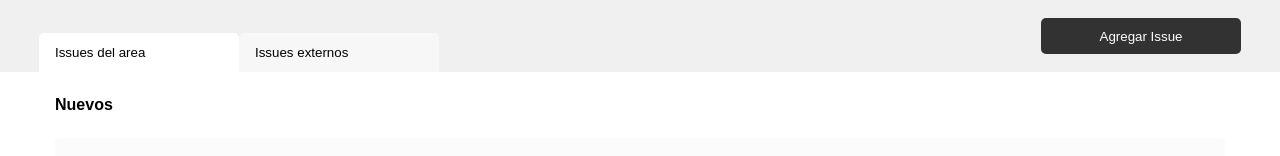
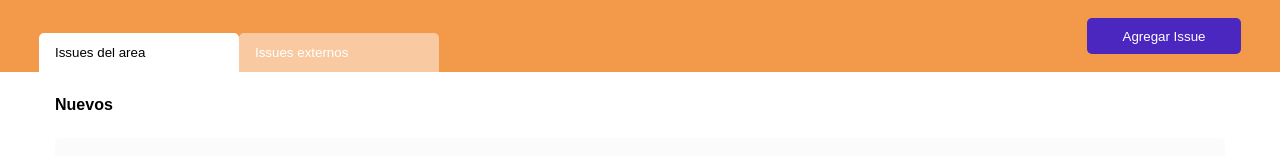
Before and after one commit to WizelineHackathon2018/Bitssue, a React app: page / in a window 1280 px wide. Shown: the top 156 px of the page. Built offline with nearby package versions, Linux system fonts and the light colour scheme.

Commit message:
color var

```diff
--- a/src/components/Home.scss
+++ b/src/components/Home.scss
@@ -1,10 +1,13 @@
+$primary: #F2994A;
+$secondary: #4C27BF;
+
 a{
     text-decoration: none;
     color: inherit;
 }
 header{
     height: 72px;
-    background: #F0F0F0;
+    background: $primary;
     display: flex;
     justify-content: space-between;
     align-items: center;
@@ -14,7 +17,8 @@ header{
         display: flex;
         button{
             width: 200px;
-            background-color: rgba(255, 255, 255, 0.5);
+            background-color: rgba(255, 255, 255, 0.48);
+            color: white;
             border: none;
             border-radius: 5px 5px 0 0;
             padding: 12px 16px;
@@ -22,14 +26,15 @@ header{
             justify-content: space-between;
             &.active{
                 background-color: white;
+                color: inherit;
             }
         }
     }
     .actions{
       .add {
-        width: 200px;
+        width: 154px;
         height: 36px;
-        background-color: #323232;
+        background-color: $secondary;
         border: none;
         color: white;
         border-radius: 5px;
```
